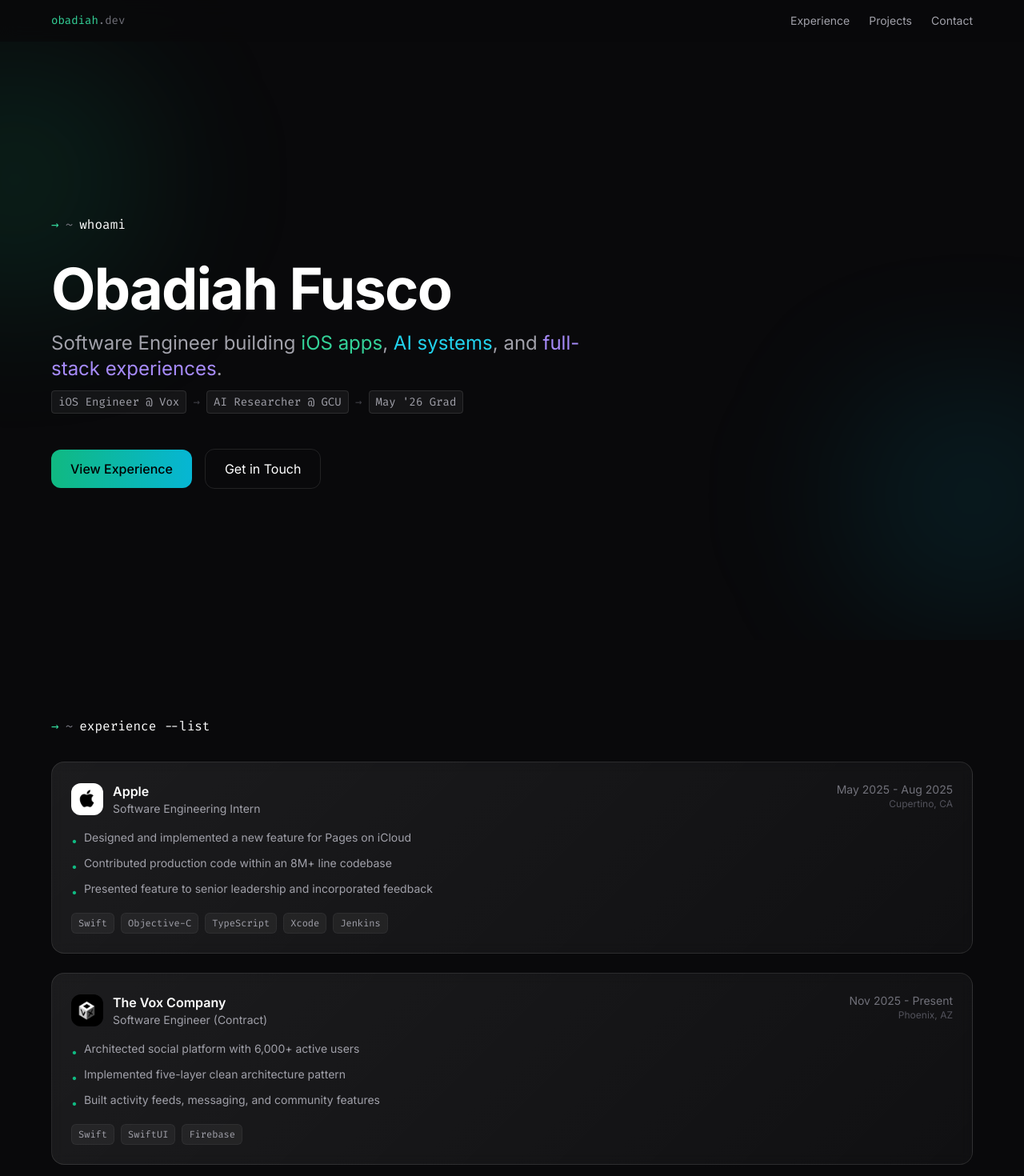
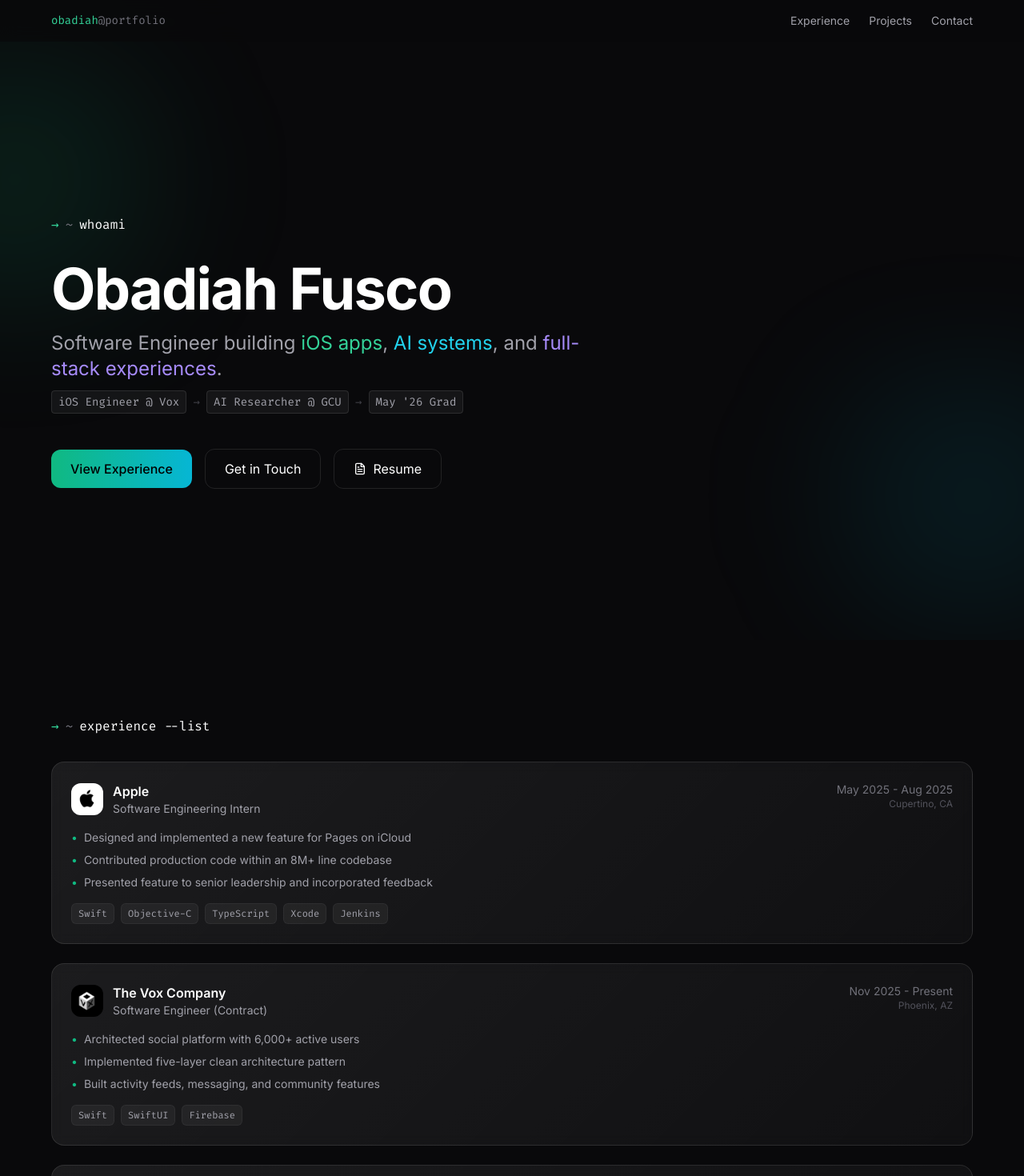
Before and after one commit to ObadiahF/portfolio-v2, a React (Vite) app: page / in a window 1280 px wide. Shown: the top 1470 px of the page at 80% size. Built offline with nearby package versions, Linux system fonts and the light colour scheme.

Commit message:
Small fixes

```diff
--- a/src/components/cards/ExperienceCard.tsx
+++ b/src/components/cards/ExperienceCard.tsx
@@ -30,9 +30,9 @@
     </div>
     <div className="space-y-2 mb-4">
       {highlights.map((highlight, i) => (
-        <p key={i} className="text-sm flex items-start gap-2" style={{ color: '#a1a1aa' }}>
-          <span style={{ color: '#10b981' }} className="mt-1">•</span>
-          {highlight}
+        <p key={i} className="text-sm flex items-center gap-2" style={{ color: '#a1a1aa' }}>
+          <span style={{ color: '#10b981' }}>•</span>
+          <span>{highlight}</span>
         </p>
       ))}
     </div>
--- a/src/components/sections/ContactSection.tsx
+++ b/src/components/sections/ContactSection.tsx
@@ -1,11 +1,17 @@
-import { Mail, Linkedin, Github } from 'lucide-react';
+import { Mail, Github } from 'lucide-react';
 import { AnimatedSection } from '../ui/AnimatedSection';
 import { TerminalPrompt } from '../ui/TerminalPrompt';
 import { GlassCard } from '../ui/GlassCard';
 
+const LinkedInLogo = ({ className, style }: { className?: string; style?: React.CSSProperties }) => (
+  <svg className={className} style={style} viewBox="0 0 24 24" fill="currentColor">
+    <path d="M20.447 20.452h-3.554v-5.569c0-1.328-.027-3.037-1.852-3.037-1.853 0-2.136 1.445-2.136 2.939v5.667H9.351V9h3.414v1.561h.046c.477-.9 1.637-1.85 3.37-1.85 3.601 0 4.267 2.37 4.267 5.455v6.286zM5.337 7.433a2.062 2.062 0 01-2.063-2.065 2.064 2.064 0 112.063 2.065zm1.782 13.019H3.555V9h3.564v11.452zM22.225 0H1.771C.792 0 0 .774 0 1.729v20.542C0 23.227.792 24 1.771 24h20.451C23.2 24 24 23.227 24 22.271V1.729C24 .774 23.2 0 22.222 0h.003z"/>
+  </svg>
+);
+
 const contactLinks = [
   { href: 'mailto:obadiahfusco@gmail.com', icon: Mail, label: 'obadiahfusco@gmail.com' },
-  { href: 'https://linkedin.com/in/obadiah-fusco-5813032ba', icon: Linkedin, label: 'LinkedIn' },
+  { href: 'https://linkedin.com/in/obadiah-fusco-5813032ba', icon: LinkedInLogo, label: 'LinkedIn' },
   { href: 'https://github.com/ObadiahF', icon: Github, label: 'GitHub' }
 ];
 
--- a/src/components/sections/HeroSection.tsx
+++ b/src/components/sections/HeroSection.tsx
@@ -1,5 +1,5 @@
 import { useEffect, useState } from 'react';
-import { ChevronDown } from 'lucide-react';
+import { ChevronDown, FileText } from 'lucide-react';
 import { TerminalPrompt } from '../ui/TerminalPrompt';
 
 const roleLabels = ['iOS Engineer @ Vox', 'AI Researcher @ GCU', "May '26 Grad"];
@@ -90,6 +90,16 @@
           >
             Get in Touch
           </a>
+          <a
+            href="https://docs.google.com/document/d/1IFknNg2vOOQ6i8CGrYbttxDdS9X5-fQB/edit?usp=sharing&ouid=101486817433600214935&rtpof=true&sd=true"
+            target="_blank"
+            rel="noopener noreferrer"
+            className="px-6 py-3 rounded-xl transition-all hover:bg-white/5 flex items-center gap-2"
+            style={{ border: '1px solid rgba(255,255,255,0.1)', color: '#ffffff' }}
+          >
+            <FileText className="w-4 h-4" />
+            Resume
+          </a>
         </div>
 
         <div
--- a/src/components/sections/Navigation.tsx
+++ b/src/components/sections/Navigation.tsx
@@ -4,9 +4,9 @@
     style={{ backgroundColor: 'rgba(9,9,11,0.8)', backdropFilter: 'blur(12px)' }}
   >
     <div className="max-w-6xl mx-auto flex items-center justify-between">
-      <div className="font-mono text-sm">
+      <div className="font-mono text-sm gap-2">
         <span style={{ color: '#34d399' }}>obadiah</span>
-        <span style={{ color: '#71717a' }}>.dev</span>
+        <span style={{ color: '#71717a' }}>@portfolio</span>
       </div>
       <div className="flex items-center gap-6">
         <a href="#experience" className="text-sm transition-opacity hover:opacity-70" style={{ color: '#a1a1aa' }}>Experience</a>
```
